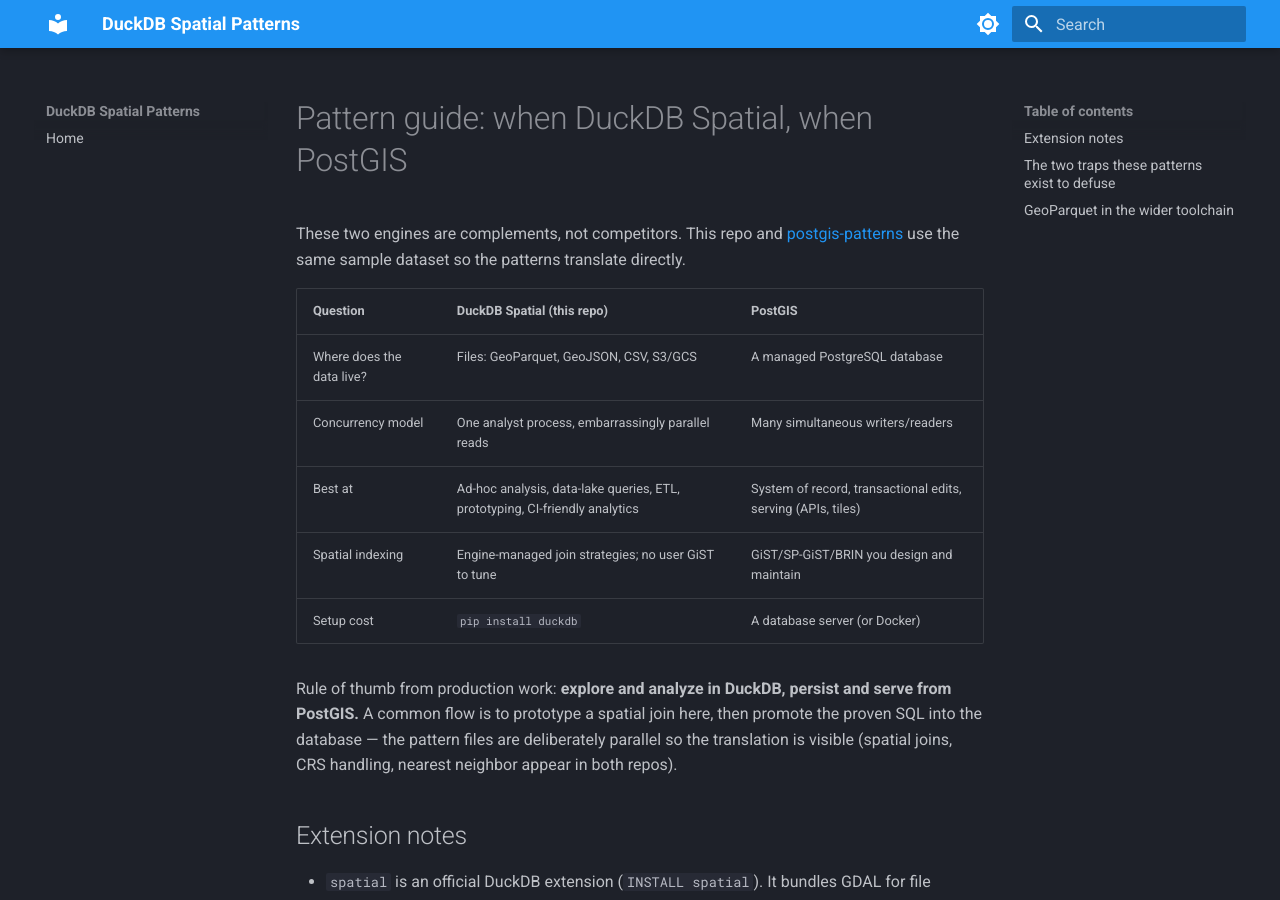
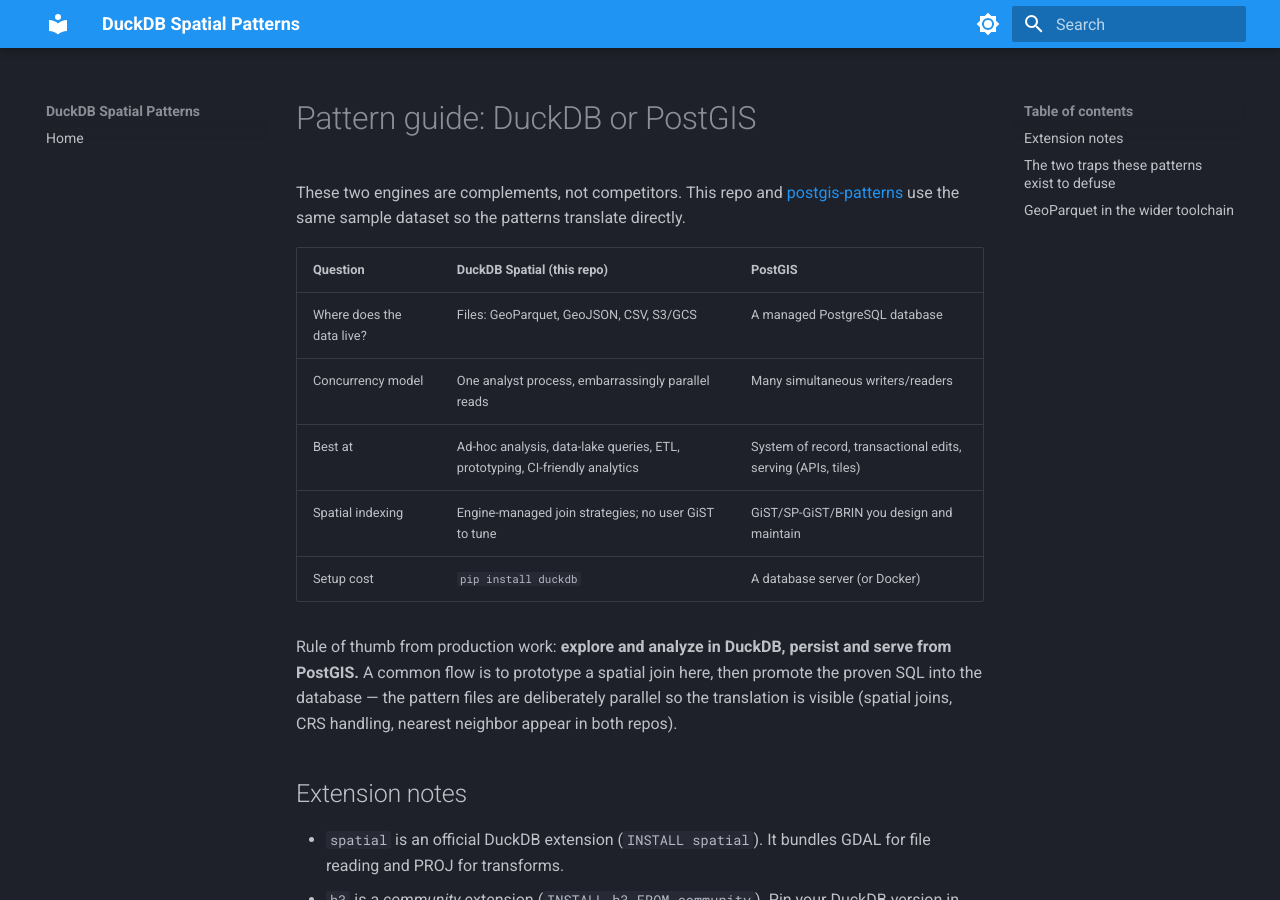
Before and after one commit to ZQM-Computing/duckdb-spatial-cookbook, an MkDocs documentation site: the page built from docs/pattern-guide.md, in a window 1280 px wide and 900 px high. Built offline with MkDocs 1.6.1 and Material for MkDocs 9.7.7, drawn with Linux system fonts in a browser that asks for light colours.

Commit message:
Shorten pattern-guide title (74 -> 59 chars in <title>)
The rendered title 'Pattern guide: when DuckDB Spatial, when PostGIS - DuckDB Spatial Patterns' truncates in search results. H1 now 'Pattern guide: DuckDB or PostGIS'.

```diff
--- a/docs/pattern-guide.md
+++ b/docs/pattern-guide.md
@@ -1,4 +1,4 @@
-# Pattern guide: when DuckDB Spatial, when PostGIS
+# Pattern guide: DuckDB or PostGIS
 
 These two engines are complements, not competitors. This repo and
 [postgis-patterns](https://github.com/ZQM-Computing/postgis-patterns) use the
```
